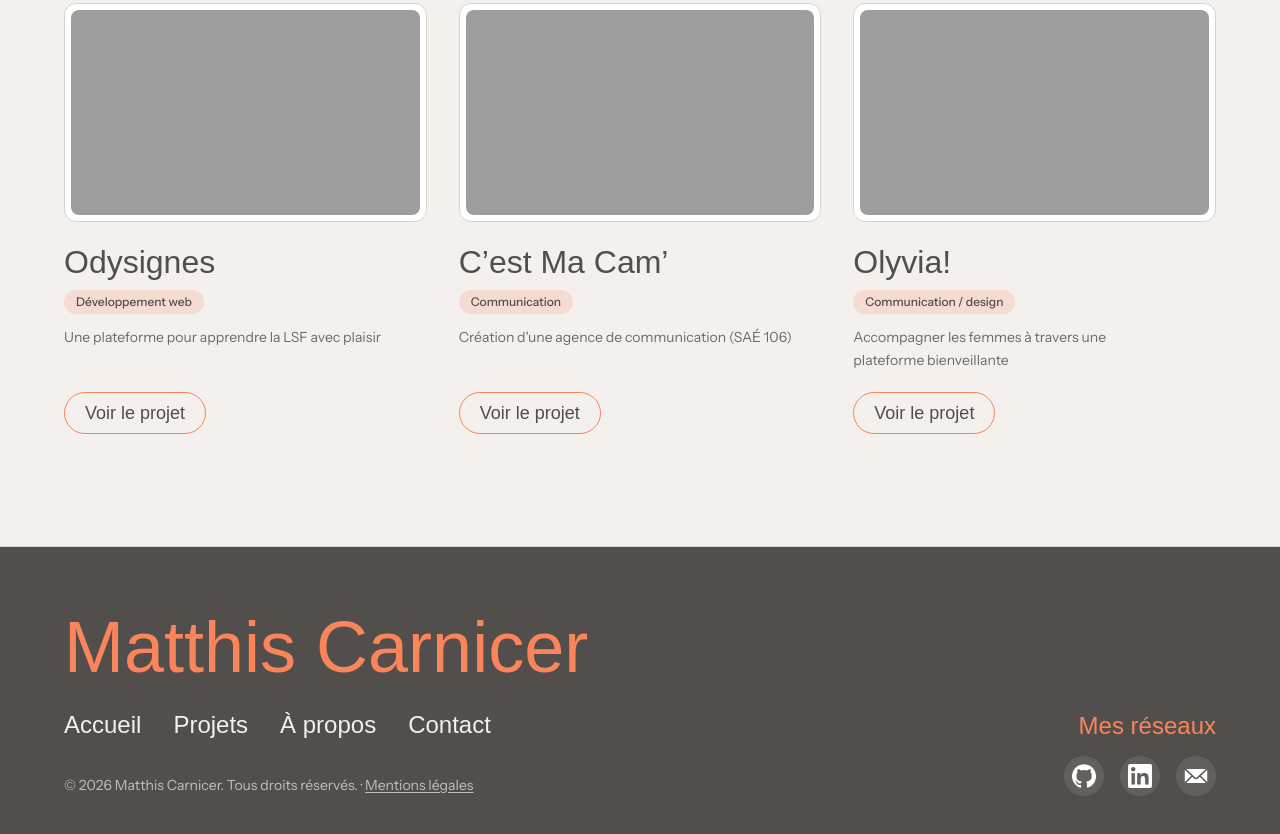
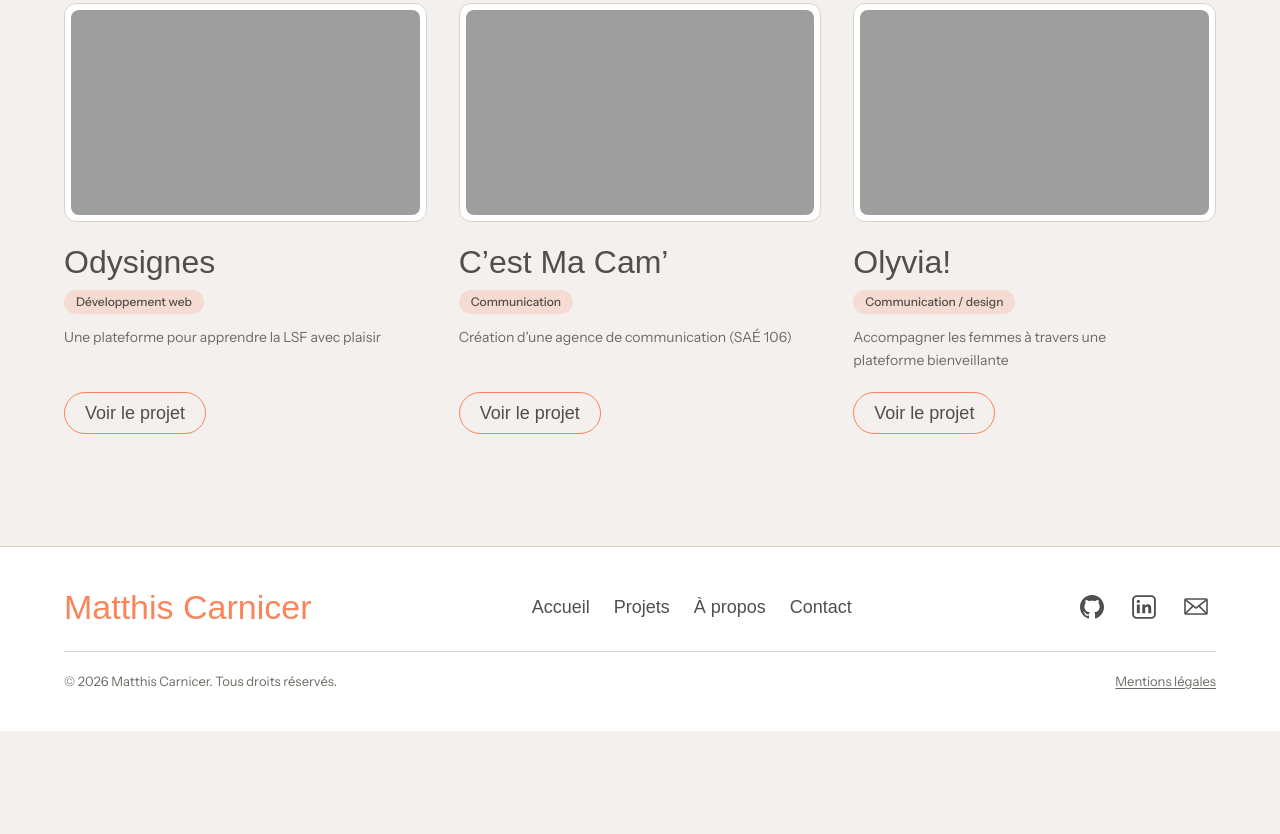
Before and after one commit to Carnicer-Matthis/portfolio_Matthis, an Astro site: page /projets in a window 1280 px wide. Shown: the part 407-1241 px from the top of the page. After the commit the page ends 1138 px from the top, so only its background shows below. Built offline with nearby package versions, Linux system fonts and the light colour scheme; Astro itself is replaced by a stand-in of ours; no server answers; a web font is replaced by a local one.

Commit message:
logo svg footer

```diff
--- a/src/components/Footer.astro
+++ b/src/components/Footer.astro
@@ -1,8 +1,8 @@
 ---
 import { Image } from 'astro:assets';
-import githubIcon from '../assets/icon_github.png';
-import linkedinIcon from '../assets/icon_linkedin.png';
-import emailIcon from '../assets/icon_email.png';
+import githubIcon from '../assets/github.svg';
+import linkedinIcon from '../assets/linkedin.svg';
+import emailIcon from '../assets/mail.svg';
 
 const navLinks = [
   { name: 'Accueil', href: '/' },
@@ -10,72 +10,57 @@ const navLinks = [
   { name: 'À propos', href: '/#a-propos' },
   { name: 'Contact', href: '/#contact' },
 ];
+
+const socials = [
+  { label: 'Profil GitHub', href: 'https://github.com/Carnicer-Matthis', icon: githubIcon, external: true },
+  { label: 'Profil LinkedIn', href: 'https://www.linkedin.com/in/matthis-carnicer', icon: linkedinIcon, external: true },
+  { label: 'Envoyer un e-mail', href: 'mailto:matthiscarnicer@gmail.com', icon: emailIcon, external: false },
+];
 ---
 
-<footer class="w-full bg-[#514E4C] text-neutres-blanc-casse py-12 sm:py-16 px-6 sm:px-10 lg:px-16 border-t border-bordures-subtiles">
-  <div class="w-full max-w-[1680px] mx-auto flex flex-col md:flex-row justify-between items-start md:items-end gap-10">
+<footer class="w-full bg-surfaces-blanc text-neutres-gris-fonce border-t border-bordures-claires">
+  <div class="w-full max-w-[1680px] mx-auto px-6 sm:px-10 lg:px-16 py-8 sm:py-10">
 
-    <!-- Colonne Gauche : Nom, Nav, Copyright -->
-    <div class="flex flex-col gap-6">
-      <h2 class="font-londrina font-normal text-[48px] sm:text-[64px] md:text-[72px] leading-none text-marque-orange">
+    <!-- Ligne 1 : nom, navigation, réseaux (pictos SVG gris foncé) -->
+    <div class="flex flex-col gap-6 md:flex-row md:items-center md:justify-between">
+      <a href="/" class="font-londrina text-[30px] sm:text-[34px] leading-none text-marque-orange hover:opacity-85 transition-opacity">
         Matthis Carnicer
-      </h2>
+      </a>
 
-      <nav class="flex flex-wrap items-center gap-6 sm:gap-8" aria-label="Navigation pied de page">
-        {navLinks.map((link) => (
-          <a
-            href={link.href}
-            class="font-londrina font-normal text-[20px] sm:text-[24px] text-neutres-blanc-casse hover:text-marque-orange transition-colors"
-          >
-            {link.name}
-          </a>
-        ))}
+      <nav aria-label="Navigation pied de page">
+        <ul class="flex flex-wrap items-center gap-x-6 gap-y-2">
+          {navLinks.map((link) => (
+            <li>
+              <a href={link.href} class="font-londrina text-[18px] leading-6 hover:text-marque-orange transition-colors">
+                {link.name}
+              </a>
+            </li>
+          ))}
+        </ul>
       </nav>
 
-      <p class="font-sans text-[13px] sm:text-[14px] text-neutres-blanc-casse/70 mt-2">
-        © 2026 Matthis Carnicer. Tous droits réservés.
-        <span aria-hidden="true">·</span>
-        <a href="/mentions-legales" class="underline underline-offset-2 hover:text-marque-orange transition-colors">
-          Mentions légales
-        </a>
-      </p>
+      <ul class="flex items-center gap-3" aria-label="Mes réseaux">
+        {socials.map((social) => (
+          <li>
+            <a
+              href={social.href}
+              aria-label={social.label}
+              {...(social.external && { target: '_blank', rel: 'noopener noreferrer' })}
+              class="flex size-10 items-center justify-center rounded-full transition hover:bg-marque-orange/15 hover:scale-110"
+            >
+              <Image src={social.icon} alt="" class="size-6 object-contain" />
+            </a>
+          </li>
+        ))}
+      </ul>
     </div>
 
-    <!-- Colonne Droite : Mes réseaux -->
-    <div class="flex flex-col gap-3 items-start md:items-end">
-      <h3 class="font-londrina font-normal text-[22px] sm:text-[24px] text-marque-orange">
-        Mes réseaux
-      </h3>
-
-      <div class="flex items-center gap-4">
-        <a
-          href="https://github.com/Carnicer-Matthis"
-          target="_blank"
-          rel="noopener noreferrer"
-          class="w-10 h-10 rounded-full bg-neutres-blanc-casse/10 hover:bg-neutres-blanc-casse/20 flex items-center justify-center p-2 transition-all hover:scale-105"
-          aria-label="Profil GitHub"
-        >
-          <Image src={githubIcon} alt="GitHub" class="w-full h-full object-contain" />
-        </a>
-
-        <a
-          href="https://www.linkedin.com/in/matthis-carnicer"
-          target="_blank"
-          rel="noopener noreferrer"
-          class="w-10 h-10 rounded-full bg-neutres-blanc-casse/10 hover:bg-neutres-blanc-casse/20 flex items-center justify-center p-2 transition-all hover:scale-105"
-          aria-label="Profil LinkedIn"
-        >
-          <Image src={linkedinIcon} alt="LinkedIn" class="w-full h-full object-contain" />
-        </a>
-
-        <a
-          href="mailto:contact@matthis-carnicer.fr"
-          class="w-10 h-10 rounded-full bg-neutres-blanc-casse/10 hover:bg-neutres-blanc-casse/20 flex items-center justify-center p-2 transition-all hover:scale-105"
-          aria-label="Envoyer un e-mail"
-        >
-          <Image src={emailIcon} alt="Email" class="w-full h-full object-contain" />
-        </a>
-      </div>
+    <!-- Ligne 2 : copyright + mentions légales -->
+    <div class="mt-6 pt-5 border-t border-bordures-claires flex flex-col gap-2 sm:flex-row sm:justify-between text-[13px] text-texte-attenue">
+      <p>© 2026 Matthis Carnicer. Tous droits réservés.</p>
+      <a href="/mentions-legales" class="underline underline-offset-2 hover:text-marque-orange transition-colors">
+        Mentions légales
+      </a>
     </div>
 
   </div>
--- a/src/components/Hero.astro
+++ b/src/components/Hero.astro
@@ -69,8 +69,10 @@ import heroImage from '../assets/image_Hero.webp';
         aria-label="Faire défiler vers les projets"
       >
         <span>Scroll</span>
+        <!-- Flèche animée qui invite à descendre (pause au survol) -->
         <svg
-          class="w-4 h-4 sm:w-5 sm:h-5 transition-transform group-hover:translate-y-1"
+          class="w-4 h-4 sm:w-5 sm:h-5 animate-scroll-hint group-hover:[animation-play-state:paused]"
+          aria-hidden="true"
           fill="none"
           stroke="currentColor"
           stroke-width="2"
--- a/src/styles/global.css
+++ b/src/styles/global.css
@@ -108,6 +108,20 @@
   --text-legende: var(--legende-taille);
   --text-legende--line-height: var(--legende-interligne);
   --text-legende--letter-spacing: var(--legende-approche);
+
+  /* Animation "scroll" du Hero (génère animate-scroll-hint) */
+  --animate-scroll-hint: scroll-hint 1.8s ease-in-out infinite;
+
+  @keyframes scroll-hint {
+    0%, 100% {
+      transform: translateY(0);
+      opacity: 1;
+    }
+    50% {
+      transform: translateY(6px);
+      opacity: 0.5;
+    }
+  }
 }
 
 /* ===== Bases communes à tout le site ===== */
```
Also changed, not shown: src/assets/github.svg (added), src/assets/icon_email.png (deleted), src/assets/icon_github.png (deleted), src/assets/icon_linkedin.png (deleted), src/assets/linkedin.svg (added), src/assets/mail.svg (added), 1 other file.
